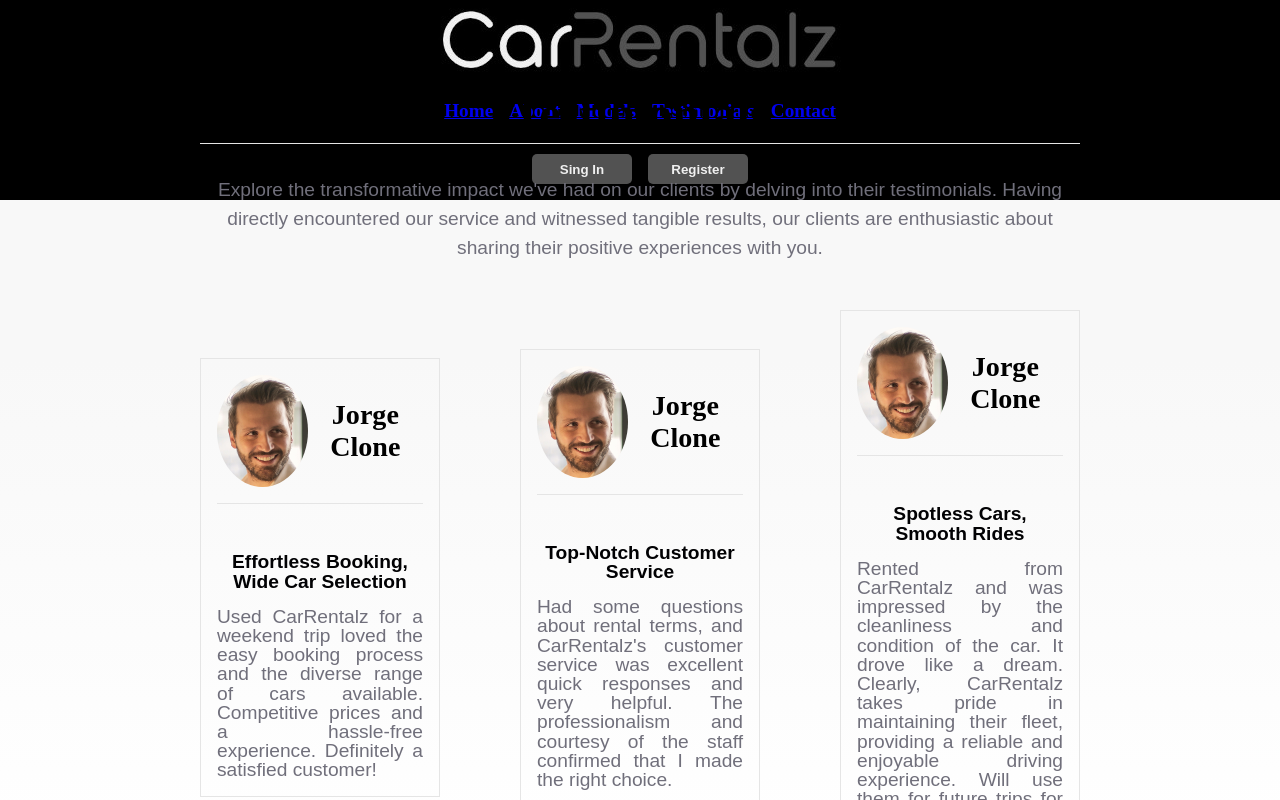
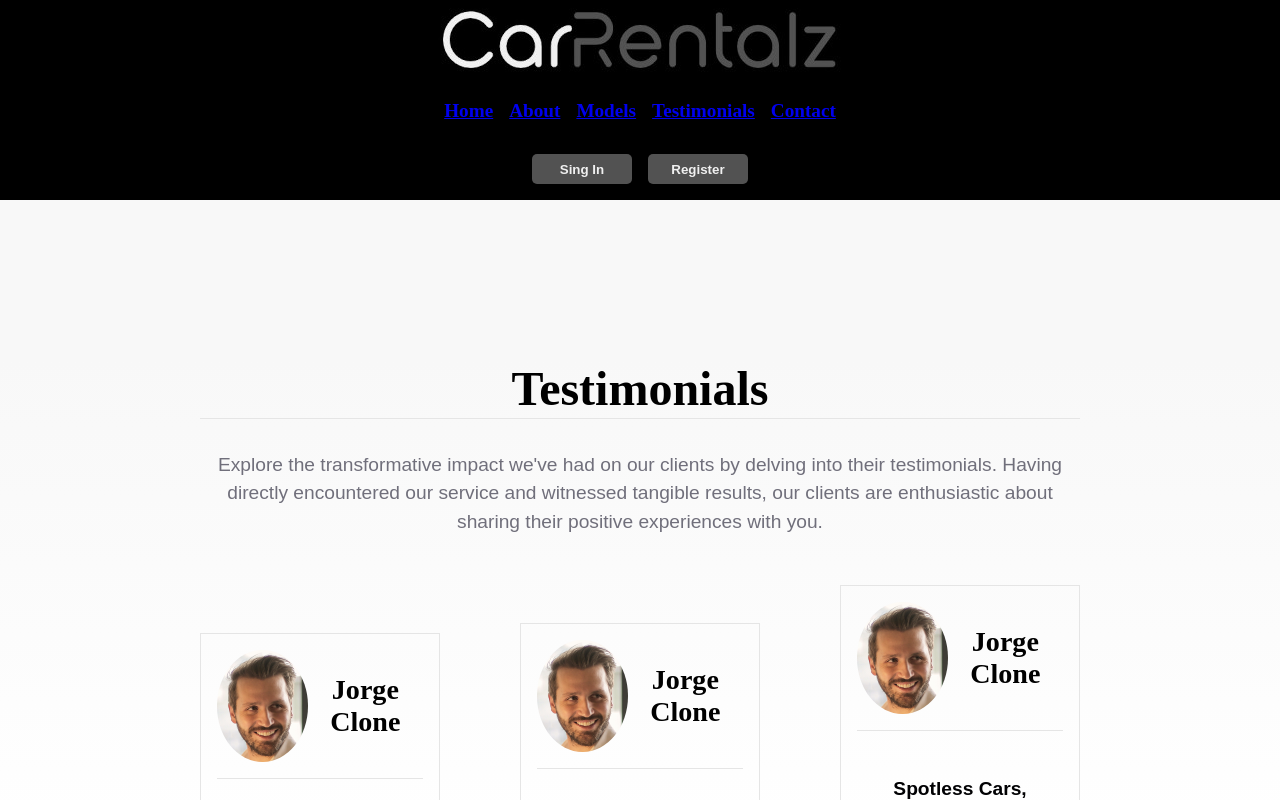
Before and after one commit to VictorSchmoegel/car-rentalz, a React (Create React App) app in the folder car-rentalz/: page /testimonials in a window 1280 px wide. Shown: the top 800 px of the page. Built offline with nearby package versions, Linux system fonts and the light colour scheme.

Commit message:
ajustando sobreposição da pag testimonials

```diff
--- a/car-rentalz/src/App.js
+++ b/car-rentalz/src/App.js
@@ -4,7 +4,7 @@
 import Home from './pages/Home';
 import About from './pages/About';
 import Models from './pages/Models';
-import Testimonials from './pages/Testimonials/Testimonials';
+import Testimonials from './pages/Testimonials';
 
 function App() {
   return (
@@ -15,6 +15,7 @@
           <Route path="/about" element={<About />} />
           <Route path="/models" element={<Models />} />
           <Route path="/testimonials" element={<Testimonials />} />
+          console.log(Routes);
         </Routes>
       </div>
   );
--- a/car-rentalz/src/components/Header.css
+++ b/car-rentalz/src/components/Header.css
@@ -3,6 +3,7 @@
   justify-content: space-around;
   background-color: black;
   color: #525252;
+  z-index: 2;
 }
 
 .content {
--- a/car-rentalz/src/pages/Testimonials/Testimonials.css
+++ b/car-rentalz/src/pages/Testimonials.css
@@ -1,17 +1,17 @@
 .testimonials_section {
   align-items: center;
+  display: grid;
   background: linear-gradient(180deg,#f8f8f8 20%,#fff 80%);
-  display: flex;
-  flex-direction: column;
-  justify-content: center;
-  padding: 10rem 0;
   margin: auto;
+  position: relative;
 }
 
 .testimonials_container {
   margin: 0 auto!important;
   max-width: 133rem!important;
   padding: 0 2.5rem!important;
+  position: relative;
+  z-index: 1;
 }
 
 .testimonials_content {
--- a/car-rentalz/src/pages/Testimonials/Testimonials.jsx
+++ b/car-rentalz/src/pages/Testimonials.jsx
@@ -1,5 +1,5 @@
-import Footer from '../../components/Footer';
-import image01 from '../../assets/images/testimonials/testimonials01.png';
+import Footer from "../components/Footer";
+import image01 from '../assets/images/testimonials/testimonials01.png';
 import './Testimonials.css'
 
 function Testimonials() {
```
